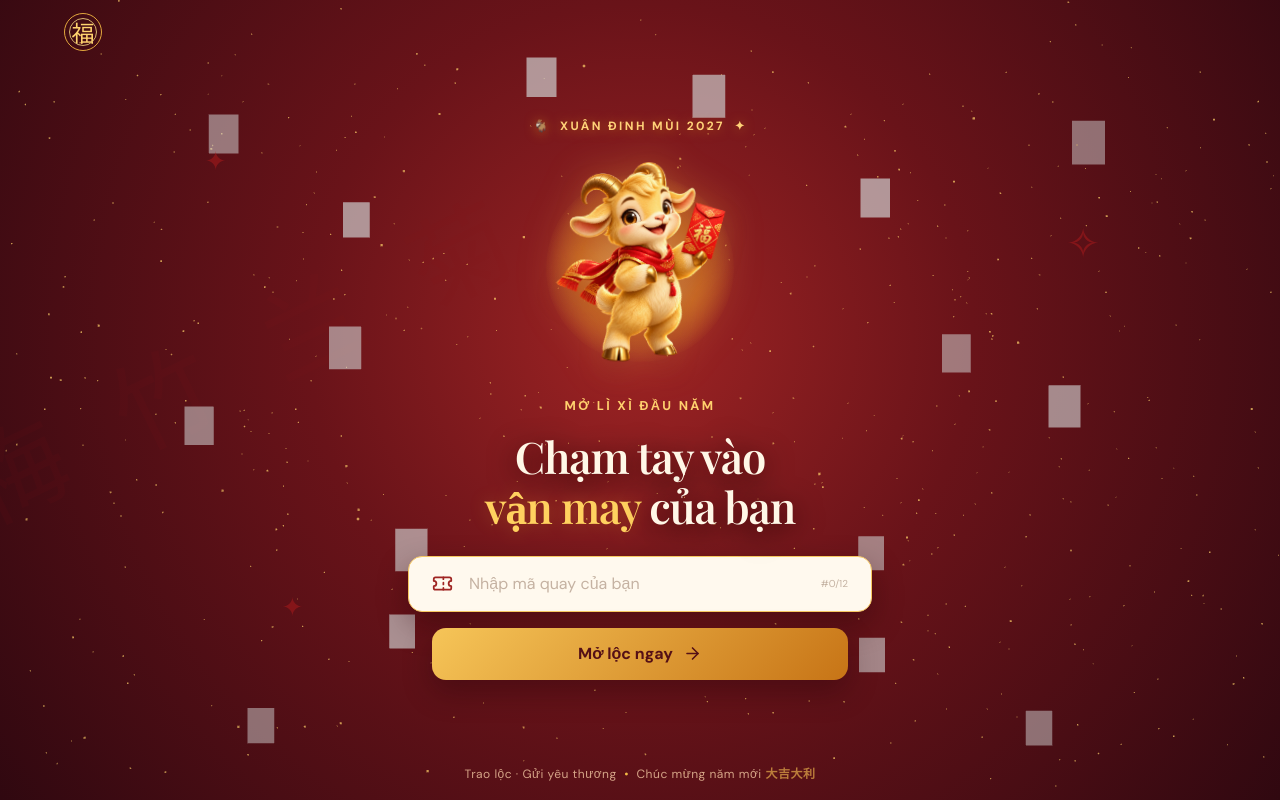
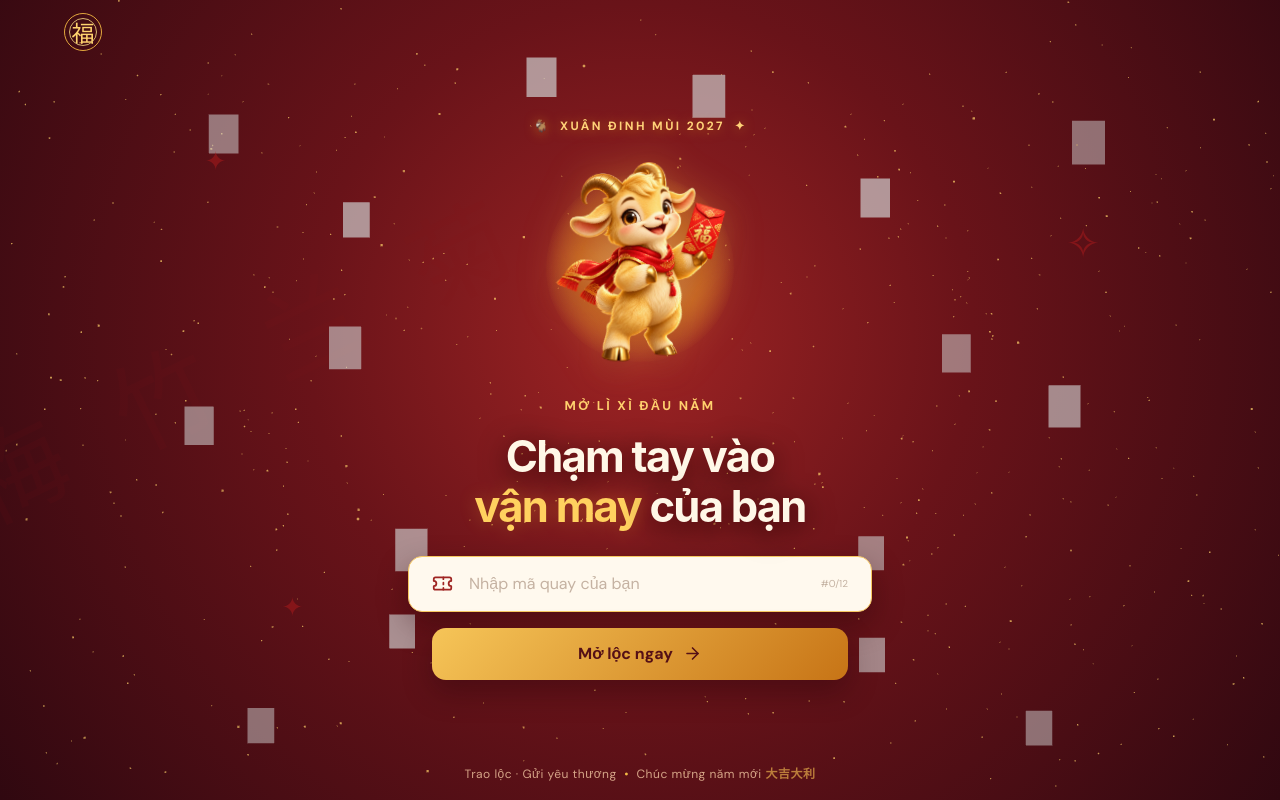
Before and after one commit to hieudevhouse/happynewyear, a React (Vite) app: page / in a window 1280 px wide. Built offline with nearby package versions, Linux system fonts and the light colour scheme.

Commit message:
style: use San Francisco for player headline

```diff
--- a/src/cleanup.css
+++ b/src/cleanup.css
@@ -119,6 +119,12 @@
   letter-spacing: -.025em;
   overflow-wrap: anywhere;
   text-wrap: balance;
+}
+
+.app-bg .entry-card h1 {
+  font-family: -apple-system, BlinkMacSystemFont, "SF Pro Display", "SF Pro Text", "Segoe UI", sans-serif;
+  font-weight: 700;
+  letter-spacing: -.04em;
 }
 
 .app-bg .entry-card h1 em,
```
